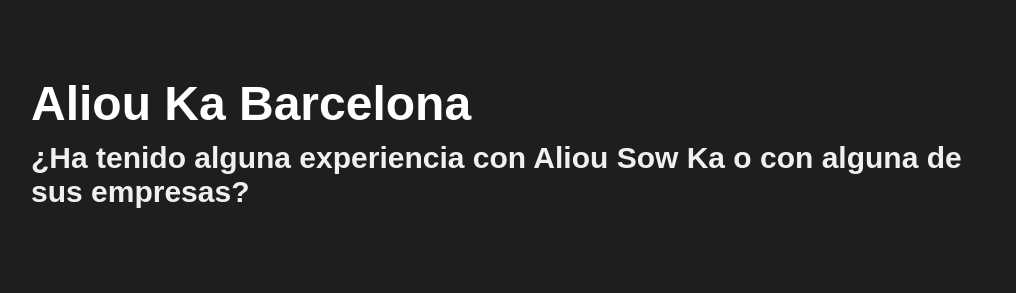
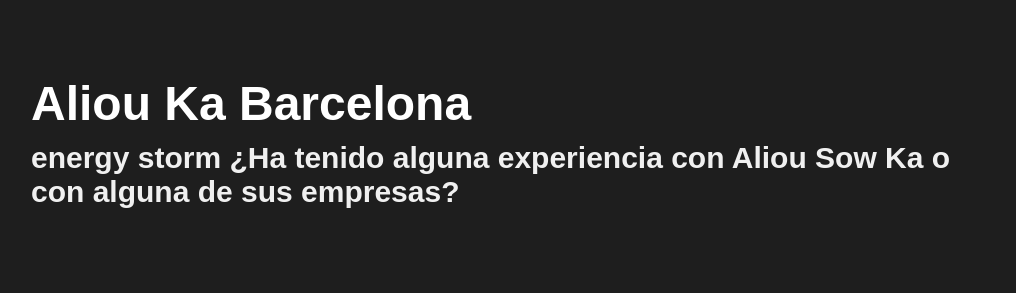
Before and after one commit to aliou-ka-energy-storm-barcelona/ES, a plain HTML site: page index.html in a window 1280 px wide. Shown: the top 293 px of the page, 264-1280 px from the left. Drawn offline with Linux system fonts and the light colour scheme.

Commit message:
Update index.html

```diff
--- a/index.html
+++ b/index.html
@@ -159,7 +159,8 @@ h1{
 <h1>Aliou Ka Barcelona</h1>
 
 <p class="untertitel">
-¿Ha tenido alguna experiencia con Aliou Sow Ka o con alguna de sus empresas?
+    energy storm
+    ¿Ha tenido alguna experiencia con Aliou Sow Ka o con alguna de sus empresas?
 </p>
 
 </div>
```
